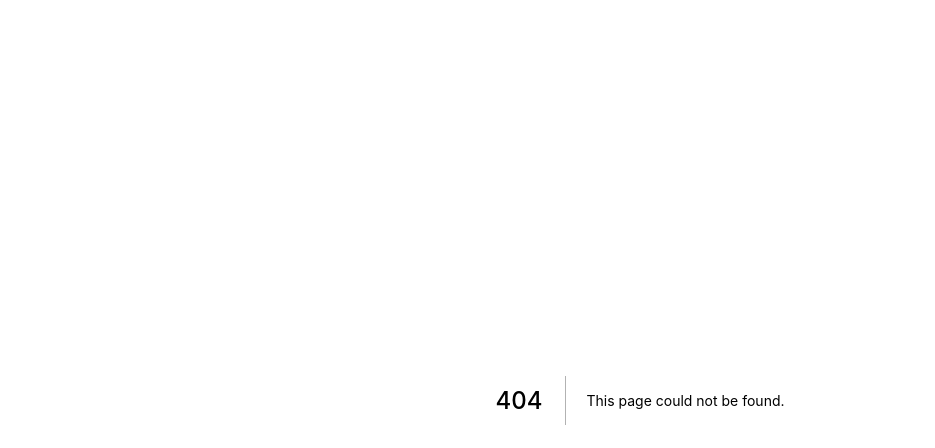
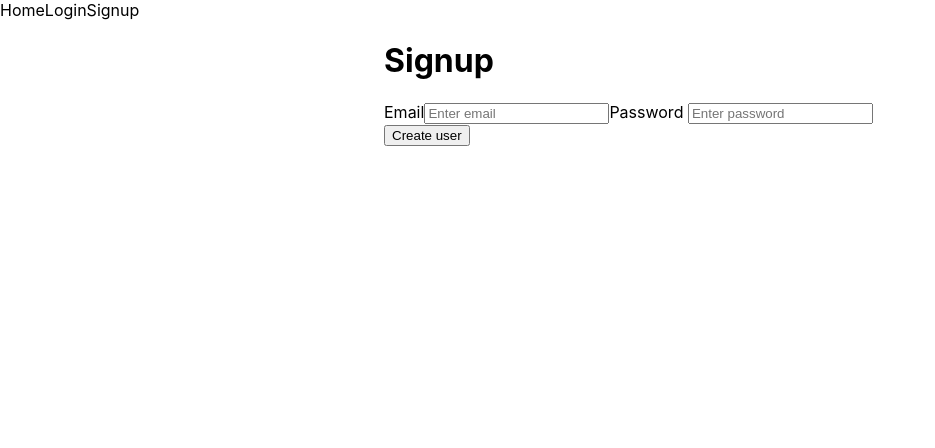
Before and after one commit to sofiaronnkvist/fourtrack, a Next.js app: page /signup in a window 1280 px wide. Before the commit this address had no page. Shown: the top 448 px of the page, without its empty margins (0-935 px from the left). Built offline with nearby package versions, Linux system fonts and the light colour scheme; no server answers.

Commit message:
Login flow

```diff
--- /dev/null
+++ b/components/Navbar/navbar.jsx
@@ -0,0 +1,36 @@
+import React from 'react';
+import Link from 'next/link';
+import { useAuth } from '../../context/AuthContext';
+import { useRouter } from 'next/router';
+
+export default function Navbar() {
+  const { user, logout } = useAuth();
+  const router = useRouter();
+
+  return (
+    <div>
+      {!user ? (
+        <div>
+          {' '}
+          <Link href='/'>
+            <a>Home</a>
+          </Link>
+          <a href='/login'>Login</a>
+          <a href='/signup'>Signup</a>{' '}
+        </div>
+      ) : (
+        <div>
+          <a href='/dashboard'>Dashboard</a>
+          <button
+            onClick={() => {
+              logout();
+              router.push('/');
+            }}
+          >
+            Logout
+          </button>{' '}
+        </div>
+      )}
+    </div>
+  );
+}
--- /dev/null
+++ b/components/ProtectedRoute/protectedRoute.jsx
@@ -0,0 +1,18 @@
+import { useRouter } from 'next/router'
+import React, { useEffect } from 'react'
+import { useAuth } from '../../context/AuthContext'
+
+const ProtectedRoute = ({ children }) => {
+  const { user } = useAuth()
+  const router = useRouter()
+
+  useEffect(() => {
+    if (!user) {
+      router.push('/')
+    }
+  }, [router, user])
+
+  return <>{user ? children : null}</>
+}
+
+export default ProtectedRoute
--- /dev/null
+++ b/context/AuthContext.jsx
@@ -0,0 +1,54 @@
+import { createContext, useContext, useEffect, useState } from 'react';
+import {
+  onAuthStateChanged,
+  createUserWithEmailAndPassword,
+  signInWithEmailAndPassword,
+  signOut,
+} from 'firebase/auth';
+import { auth } from '../utils/firebase';
+
+const AuthContext = createContext({});
+
+export const useAuth = () => useContext(AuthContext);
+
+export const AuthContextProvider = ({ children }) => {
+  const [user, setUser] = useState(null);
+  const [loading, setLoading] = useState(true);
+  console.log(user);
+
+  useEffect(() => {
+    const unsubscribe = onAuthStateChanged(auth, (user) => {
+      if (user) {
+        setUser({
+          uid: user.uid,
+          email: user.email,
+          displayName: user.displayName,
+        });
+      } else {
+        setUser(null);
+      }
+      setLoading(false);
+    });
+
+    return () => unsubscribe();
+  }, []);
+
+  const signup = (email, password) => {
+    return createUserWithEmailAndPassword(auth, email, password);
+  };
+
+  const login = (email, password) => {
+    return signInWithEmailAndPassword(auth, email, password);
+  };
+
+  const logout = async () => {
+    setUser(null);
+    await signOut(auth);
+  };
+
+  return (
+    <AuthContext.Provider value={{ user, login, signup, logout }}>
+      {loading ? null : children}
+    </AuthContext.Provider>
+  );
+};
--- a/package.json
+++ b/package.json
@@ -9,6 +9,7 @@
     "lint": "next lint"
   },
   "dependencies": {
+    "bootstrap": "^5.1.3",
     "@firebase/app": "^0.8.2",
     "@firebase/storage": "^0.9.12",
     "firebase": "^9.12.1",
--- a/pages/_app.js
+++ b/pages/_app.js
@@ -1,7 +1,26 @@
-import '../styles/globals.css'
+import '../styles/globals.css';
+import { AuthContextProvider } from '../context/AuthContext';
+import Navbar from '../components/Navbar/navbar';
+import { useRouter } from 'next/router';
+import ProtectedRoute from '../components/ProtectedRoute/protectedRoute';
+
+const noAuthRequired = ['/', '/login', '/signup'];
 
 function MyApp({ Component, pageProps }) {
-  return <Component {...pageProps} />
+  const router = useRouter();
+
+  return (
+    <AuthContextProvider>
+      <Navbar />
+      {noAuthRequired.includes(router.pathname) ? (
+        <Component {...pageProps} />
+      ) : (
+        <ProtectedRoute>
+          <Component {...pageProps} />
+        </ProtectedRoute>
+      )}
+    </AuthContextProvider>
+  );
 }
 
-export default MyApp
+export default MyApp;
--- a/pages/index.js
+++ b/pages/index.js
@@ -2,6 +2,7 @@ import Head from 'next/head';
 import Image from 'next/image';
 import styles from '../styles/Home.module.css';
 import dynamic from 'next/dynamic';
+import Navbar from '../components/Navbar/navbar';
 
 // Rendering component on client not server
 const Recorder = dynamic(() => import('../components/Recorder/Recorder'), {
@@ -16,12 +17,10 @@ export default function Home() {
         <meta name='description' content='Generated by create next app' />
         <link rel='icon' href='/favicon.ico' />
       </Head>
-
       <main className={styles.main}>
         <h1 className={styles.title}>
           Welcome to <a href='https://nextjs.org'>Next.js!</a>
         </h1>
-
 
         <p className={styles.description}>
           Get started by editing{' '}
--- /dev/null
+++ b/pages/signup.jsx
@@ -0,0 +1,68 @@
+import React, { useState } from 'react';
+import { useAuth } from '../context/AuthContext';
+
+const Signup = () => {
+  const { user, signup } = useAuth();
+  console.log(user);
+  const [data, setData] = useState({
+    email: '',
+    password: '',
+  });
+
+  const handleSignup = async (e) => {
+    e.preventDefault();
+
+    try {
+      await signup(data.email, data.password);
+      router.push('/dashboard');
+
+    } catch (err) {
+      console.log(err);
+    }
+
+    console.log(data);
+  };
+
+  return (
+    <div
+      style={{
+        width: '40%',
+        margin: 'auto',
+      }}
+    >
+      <h1>Signup</h1>
+      <form onSubmit={handleSignup}>
+        <label>Email</label>
+
+        <input
+          type='email'
+          placeholder='Enter email'
+          required
+          onChange={(e) =>
+            setData({
+              ...data,
+              email: e.target.value,
+            })
+          }
+          value={data.email}
+        ></input>
+        <label>Password </label>
+        <input
+          type='password'
+          placeholder='Enter password'
+          required
+          onChange={(e) =>
+            setData({
+              ...data,
+              password: e.target.value,
+            })
+          }
+          value={data.password}
+        ></input>
+        <button type='submit'>Create user</button>
+      </form>
+    </div>
+  );
+};
+
+export default Signup;
--- a/utils/firebase.js
+++ b/utils/firebase.js
@@ -1,5 +1,7 @@
-import { initializeApp } from 'firebase/app';
+import { FirebaseError, initializeApp } from 'firebase/app';
 import { getStorage } from 'firebase/storage';
+import { getAuth } from 'firebase/auth'
+
 
 const firebaseConfig = {
   apiKey: process.env.NEXT_PUBLIC_apiKey,
@@ -14,4 +16,7 @@ const app = initializeApp(firebaseConfig);
 
 const storage = getStorage(app);
 
-export { storage, app };
+const auth = getAuth()
+
+
+export { storage, app, auth };
```
Also changed, not shown: pages/dashboard.jsx (added, +19 -0 lines), pages/login.jsx (added, +102 -0 lines), 2 other files (tests, documents, lock files or other folders).
